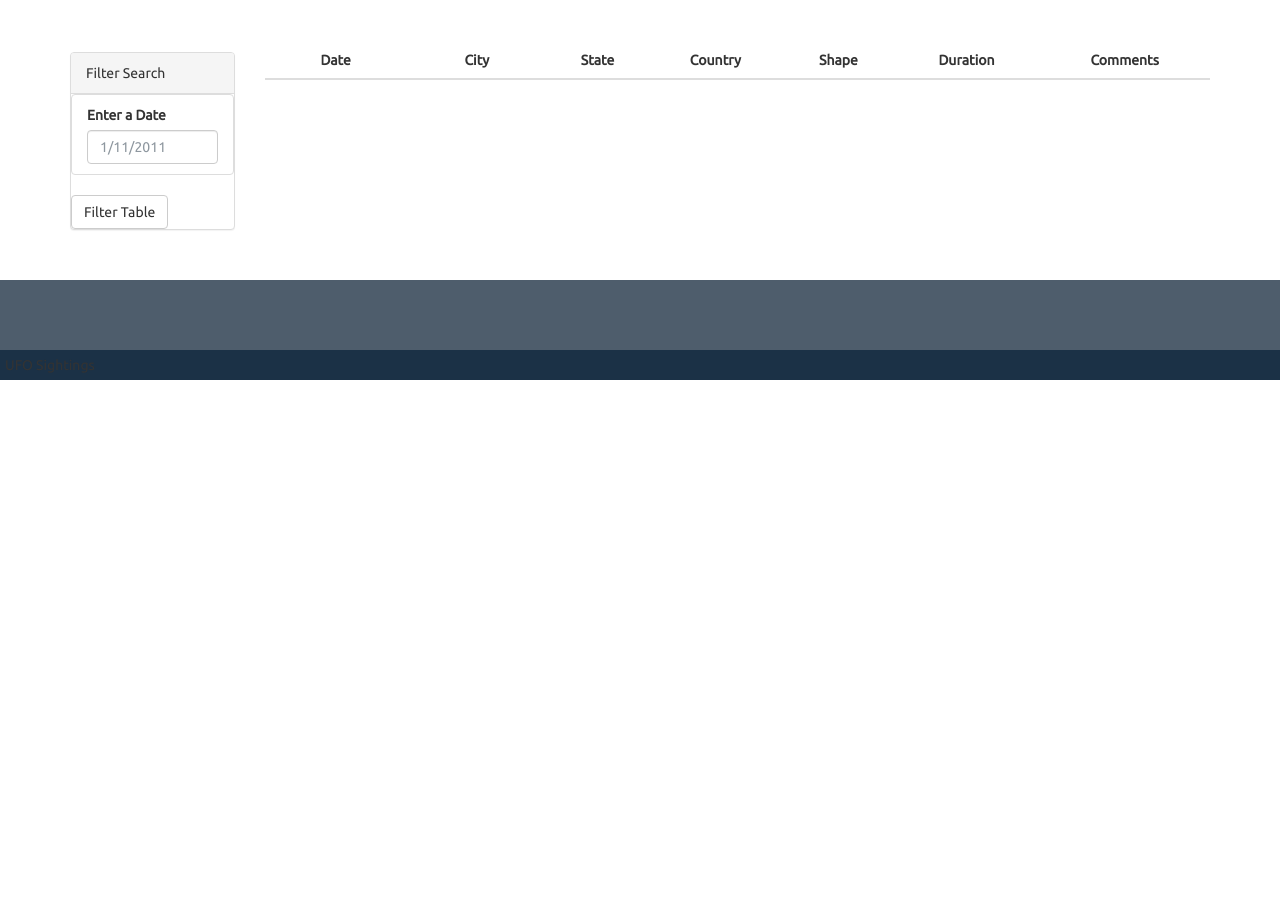
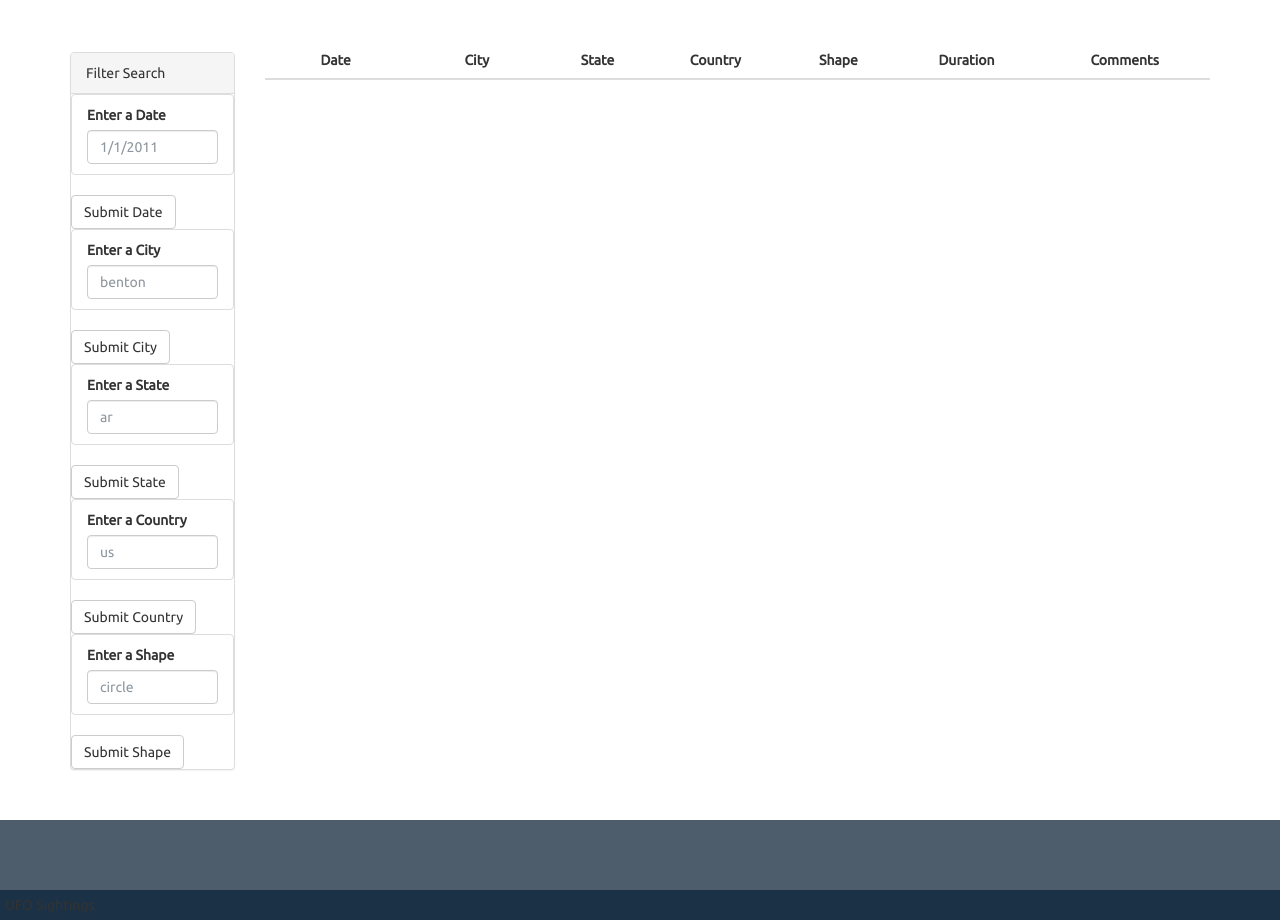
Before and after one commit to nlmuscanell/UCF-14-JAVASCRIPT, a plain HTML site: page UFO-level-2/index.html in a window 1280 px wide. Shown: the part 620-1540 px from the top of the page. Before the commit the page ends 1000 px from the top, so only its background shows below. Drawn offline with nearby package versions, Linux system fonts and the light colour scheme.

Commit message:
updated level 2 html

```diff
--- a/UFO-level-2/index.html
+++ b/UFO-level-2/index.html
@@ -37,11 +37,52 @@
                     <ul class="list-group" id="filters">
                       <li class="filter list-group-item">
                         <label for="date">Enter a Date</label>
-                        <input class="form-control" id="datetime" type="text" placeholder="1/11/2011">
+                        <input class="form-control" id="datetime" type="text" placeholder="1/1/2011">
                       </li>
                     </ul>
                   </div>
-                  <button id="filter-btn" type="button" class="btn btn-default">Filter Table</button>
+                  <button id="filter-btn" type="button" class="btn btn-default">Submit Date</button>
+
+                  <div class="form-group">
+                    <ul class="list-group" id="filters">
+                      <li class="filter list-group-item">
+                        <label for="date">Enter a City</label>
+                        <input class="form-control" id="datetime" type="text" placeholder="benton">
+                      </li>
+                    </ul>
+                  </div>
+                  <button id="filter-btn" type="button" class="btn btn-default">Submit City</button>
+
+                  <div class="form-group">
+                    <ul class="list-group" id="filters">
+                      <li class="filter list-group-item">
+                        <label for="date">Enter a State</label>
+                        <input class="form-control" id="datetime" type="text" placeholder="ar">
+                      </li>
+                    </ul>
+                  </div>
+                  <button id="filter-btn" type="button" class="btn btn-default">Submit State</button>
+
+                  <div class="form-group">
+                    <ul class="list-group" id="filters">
+                      <li class="filter list-group-item">
+                        <label for="date">Enter a Country</label>
+                        <input class="form-control" id="datetime" type="text" placeholder="us">
+                      </li>
+                    </ul>
+                  </div>
+                  <button id="filter-btn" type="button" class="btn btn-default">Submit Country</button>
+
+                  <div class="form-group">
+                    <ul class="list-group" id="filters">
+                      <li class="filter list-group-item">
+                        <label for="date">Enter a Shape</label>
+                        <input class="form-control" id="datetime" type="text" placeholder="circle">
+                      </li>
+                    </ul>
+                  </div>
+                  <button id="filter-btn" type="button" class="btn btn-default">Submit Shape</button>
+
                 </form>
               </div>
             </div>
```
